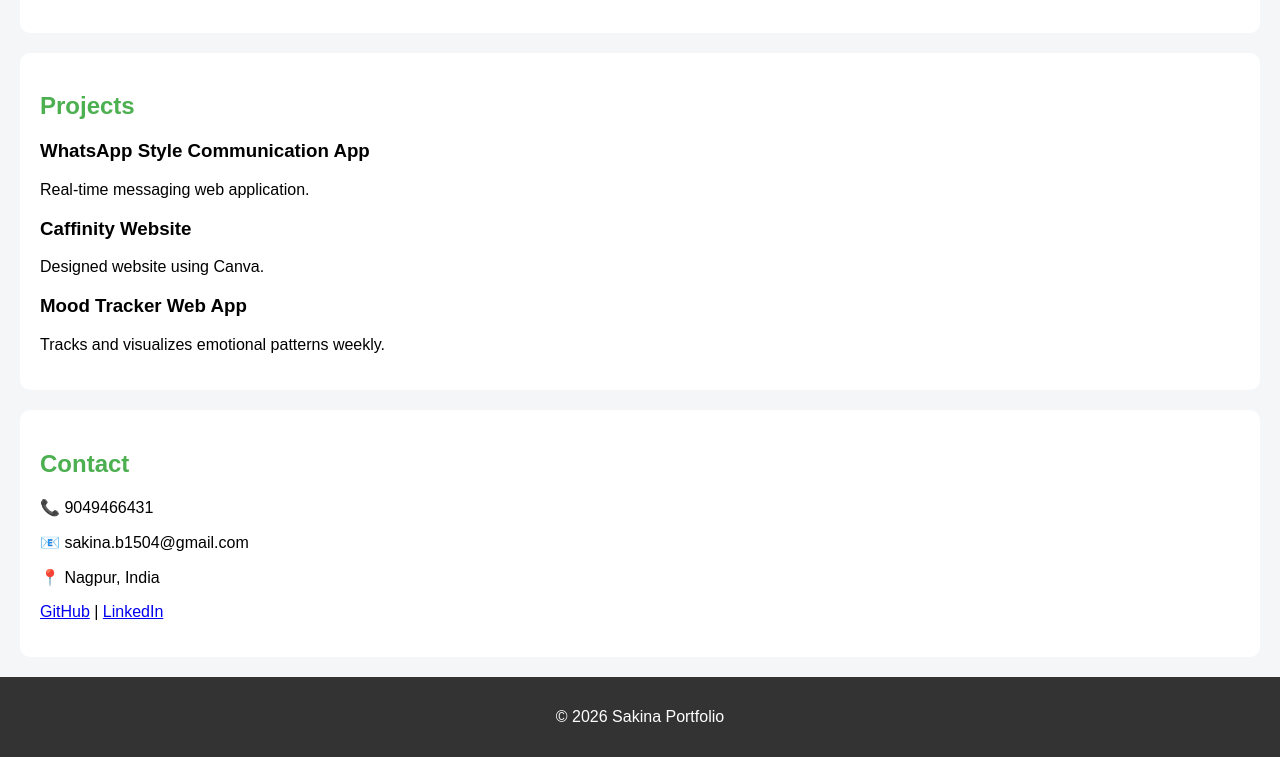
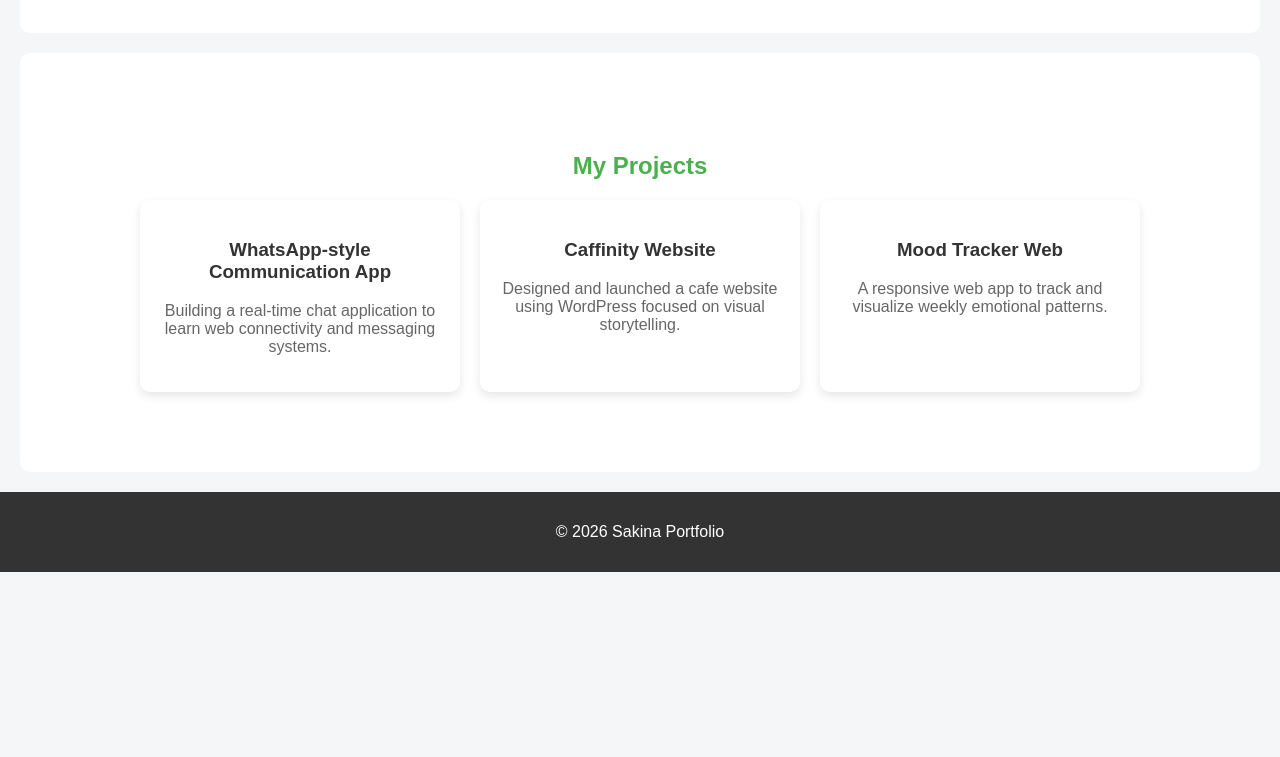
Before and after one commit to Sakina-1504/portfolio-website, a plain HTML site: page index.html in a window 1280 px wide. Shown: the part 539-1296 px from the top of the page. After the commit the page ends 1111 px from the top, so only its background shows below. Drawn offline with Linux system fonts and the light colour scheme.

Commit message:
Added project cards

```diff
--- a/index.html
+++ b/index.html
@@ -31,28 +31,28 @@
 </section>
 
 <section class="projects">
-    <h2>Projects</h2>
+    <section id="projects">
+  <h2>My Projects</h2>
 
-    <h3>WhatsApp Style Communication App</h3>
-    <p>Real-time messaging web application.</p>
+  <div class="project-container">
 
-    <h3>Caffinity Website</h3>
-    <p>Designed website using Canva.</p>
+    <div class="project-card">
+      <h3>WhatsApp-style Communication App</h3>
+      <p>Building a real-time chat application to learn web connectivity and messaging systems.</p>
+    </div>
 
-    <h3>Mood Tracker Web App</h3>
-    <p>Tracks and visualizes emotional patterns weekly.</p>
+    <div class="project-card">
+      <h3>Caffinity Website</h3>
+      <p>Designed and launched a cafe website using WordPress focused on visual storytelling.</p>
+    </div>
 
+    <div class="project-card">
+      <h3>Mood Tracker Web</h3>
+      <p>A responsive web app to track and visualize weekly emotional patterns.</p>
+    </div>
+
+  </div>
 </section>
-
-<section class="contact">
-    <h2>Contact</h2>
-    <p>📞 9049466431</p>
-    <p>📧 sakina.b1504@gmail.com</p>
-    <p>📍 Nagpur, India</p>
-    <p>
-        <a href="https://github.com/Sakina-1504">GitHub</a> |
-        <a href="https://linkedin.com/in/sakina-rubberstampwala-a62925339">LinkedIn</a>
-    </p>
 </section>
 
 <footer>
--- a/style.css
+++ b/style.css
@@ -28,3 +28,36 @@ footer {
     background: #333;
     color: white;
 }
+/* PROJECT SECTION */
+#projects {
+  padding: 40px;
+  text-align: center;
+}
+
+.project-container {
+  display: flex;
+  justify-content: center;
+  gap: 20px;
+  flex-wrap: wrap;
+}
+
+.project-card {
+  background: #ffffff;
+  padding: 20px;
+  width: 280px;
+  border-radius: 10px;
+  box-shadow: 0 4px 10px rgba(0,0,0,0.1);
+  transition: transform 0.3s;
+}
+
+.project-card:hover {
+  transform: translateY(-10px);
+}
+
+.project-card h3 {
+  color: #333;
+}
+
+.project-card p {
+  color: #666;
+}
```
